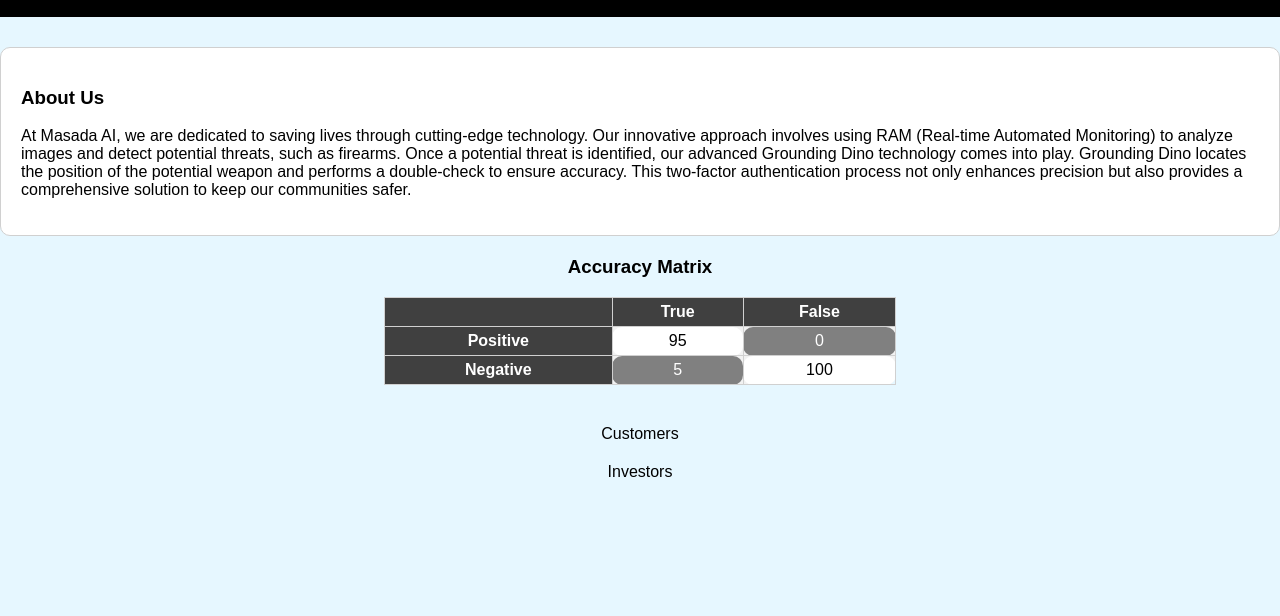
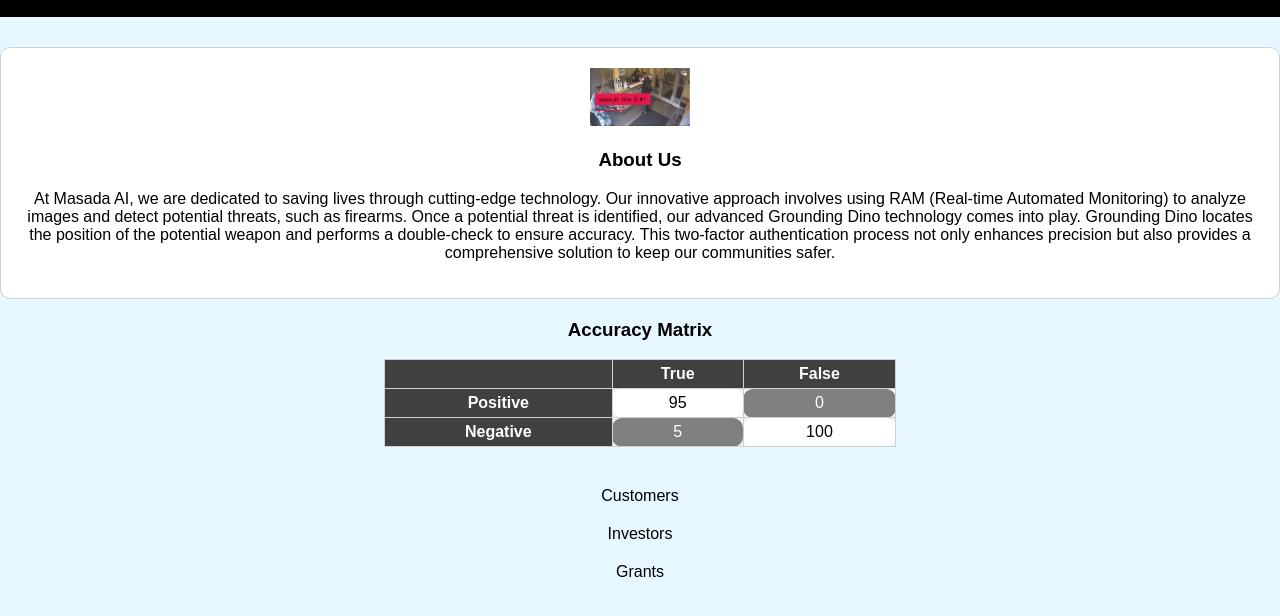
Before and after one commit to RahilKapa/VercelFrontEnd, a plain HTML site: page index.html in a window 1280 px wide. Shown: the part 72-688 px from the top of the page. Drawn offline with Linux system fonts and the light colour scheme.

Commit message:
Another image

```diff
--- a/index.html
+++ b/index.html
@@ -121,11 +121,16 @@
 
     .about-us {
       margin-top: 30px;
-      text-align: left;
+      text-align: center; /* Centered text on the left */
       padding: 20px;
       border: 1px solid #d0d0d0;
       border-radius: 10px;
       background-color: white;
+    }
+
+    .about-us img {
+      width: 100px;
+      height: auto;
     }
   </style>
 </head>
@@ -137,6 +142,7 @@
   </div>
 
   <div class="about-us">
+    <img src="p1.png" alt="Image Placeholder">
     <h3>About Us</h3>
     <p>
       At Masada AI, we are dedicated to saving lives through cutting-edge technology. Our innovative approach involves using RAM (Real-time Automated Monitoring) to analyze images and detect potential threats, such as firearms. Once a potential threat is identified, our advanced Grounding Dino technology comes into play. Grounding Dino locates the position of the potential weapon and performs a double-check to ensure accuracy. This two-factor authentication process not only enhances precision but also provides a comprehensive solution to keep our communities safer.
@@ -177,4 +183,14 @@
       <div class="dropdown-content">
         <p></p>
       </div>
-    </div
+    </div>
+
+    <div class="dropdown">
+      <span>Grants</span>
+      <div class="dropdown-content">
+        <p></p>
+      </div>
+    </div>
+  </div>
+</body>
+</html>
```
Also changed, not shown: p1.png (added).
